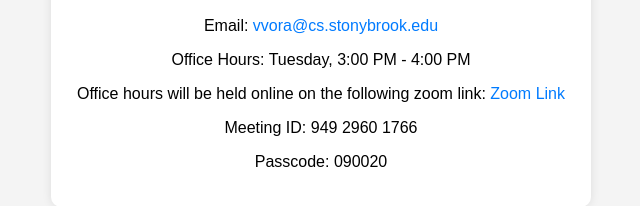
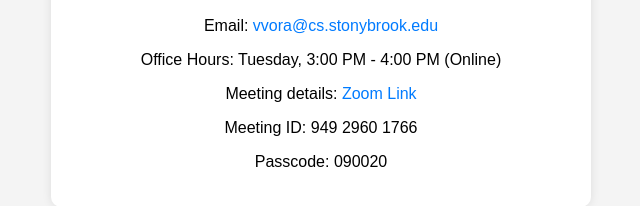
Before and after one commit to Varunvora18/Varun-CSE-305-TA, a plain HTML site: page index.html in a window 1280 px wide. Shown: the part 364-570 px from the top of the page, without its empty margins (319-959 px from the left). Drawn offline with Linux system fonts and the light colour scheme.

Commit message:
Update index.html

```diff
--- a/index.html
+++ b/index.html
@@ -59,8 +59,8 @@
     <h1>Varun Dharmesh Vora</h1>
     <h2>CSE 305: Principles of Database Systems<br>Fall 2023, Graduate TA</h2>
     <p>Email: <a href="mailto:vvora@cs.stonybrook.edu">vvora@cs.stonybrook.edu</a></p>
-    <p>Office Hours: Tuesday, 3:00 PM - 4:00 PM</p>
-    <p>Office hours will be held online on the following zoom link: <a href="https://stonybrook.zoom.us/j/94929601766?pwd=dm1CZFV1OG9LK3AxdTVpeGlZdmVtdz09">Zoom Link</a></p>
+    <p>Office Hours: Tuesday, 3:00 PM - 4:00 PM (Online)</p>
+    <p>Meeting details: <a href="https://stonybrook.zoom.us/j/94929601766?pwd=dm1CZFV1OG9LK3AxdTVpeGlZdmVtdz09">Zoom Link</a></p>
     <p>Meeting ID: 949 2960 1766</p>
     <p></p>Passcode: 090020</p>
 </div>
```
